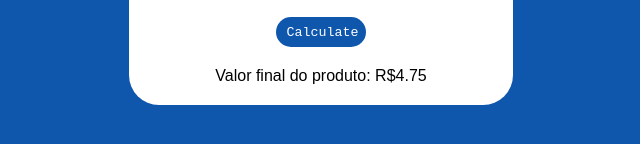
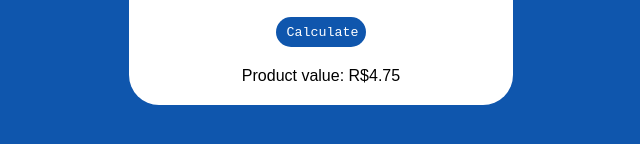
Before and after one commit to WillianHora/nutri_whey_calculator, a plain HTML site: page index.html in a window 1280 px wide. Both pictures are taken after typing "5", "5" into the empty fields and a click on the button "Calculate". Shown: the part 454-598 px from the top of the page, 319-959 px from the left. Drawn offline with Linux system fonts and the light colour scheme.

Commit message:
corretion

```diff
--- a/index.html
+++ b/index.html
@@ -4,7 +4,7 @@
     <meta charset="UTF-8" />
     <meta http-equiv="X-UA-Compatible" content="IE=edge" />
     <meta name="viewport" content="width=device-width, initial-scale=1.0" />
-    <title>Somando Números</title>
+    <title>NutriWhey</title>
   </head>
   <style>
     :root {
@@ -148,7 +148,7 @@
 
         var desconto = (porcentagem * valor) / 100;
         var s = valor - desconto;
-        res.innerHTML = "Valor final do produto: R$" + s.toFixed(2);
+        res.innerHTML = "Product value: R$" + s.toFixed(2);
       }
     </script>
   </body>
```
